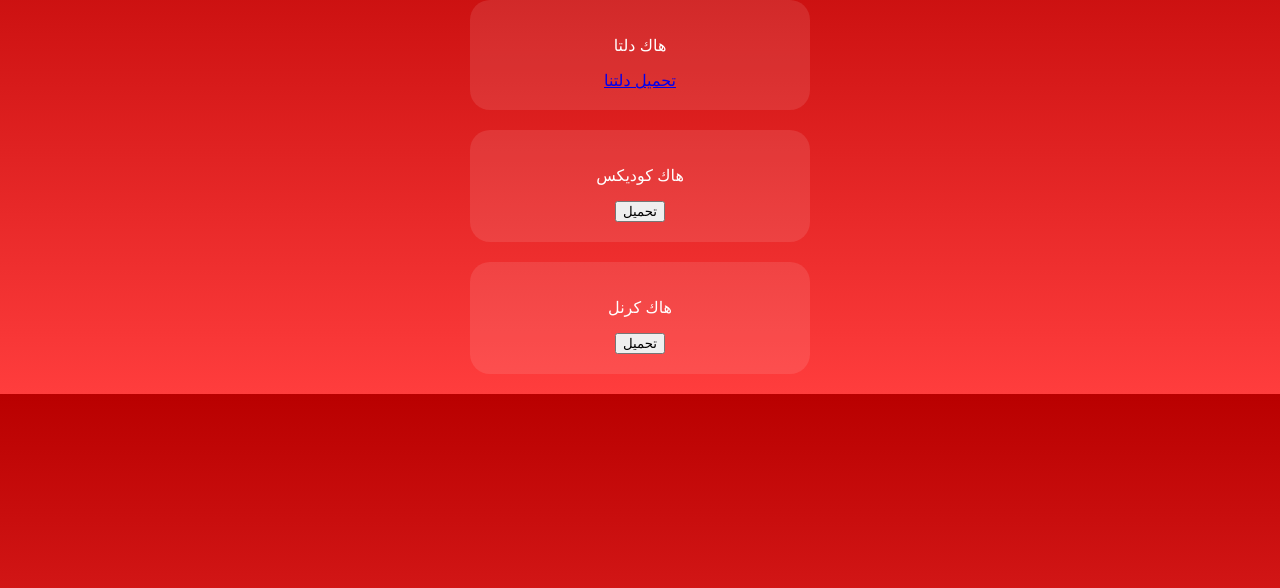
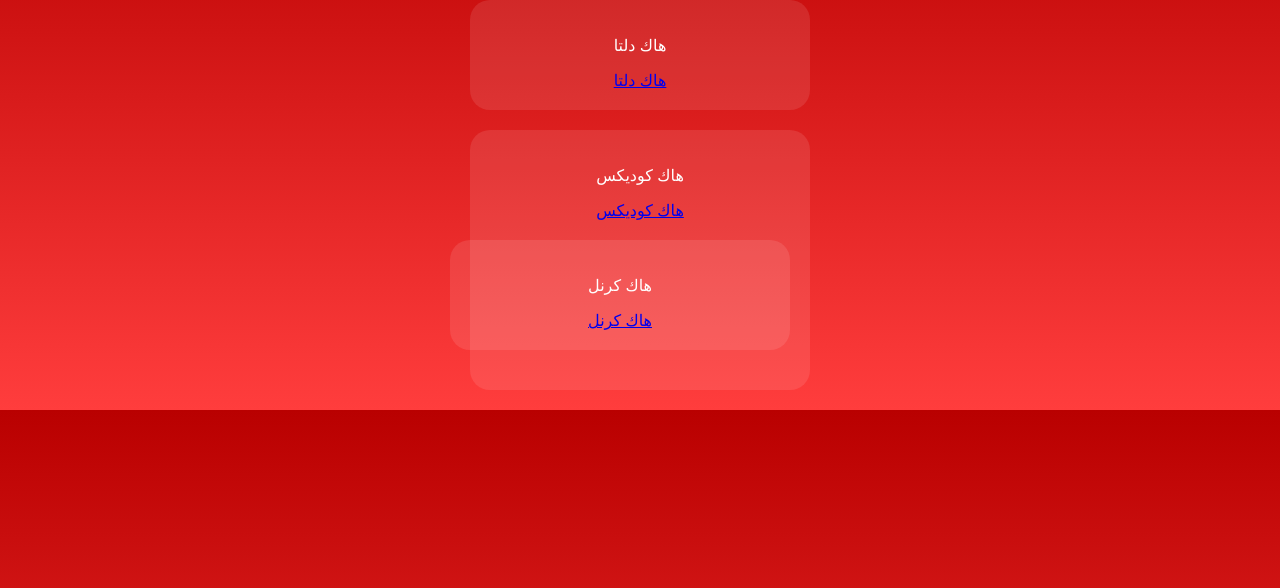
Before and after one commit to ahmad-38274/L3Mios, a plain HTML site: page hacks.html in a window 1280 px wide. Shown: the part 154-742 px from the top of the page. Drawn offline with Linux system fonts and the light colour scheme.

Commit message:
Update hacks.html

```diff
--- a/hacks.html
+++ b/hacks.html
@@ -79,19 +79,19 @@
 
   <div class="card">
     <p> هاك دلتا</p>
- <a href="رابط-التحميل" class="download-btn">تحميل دلتنا</a>
+ <a href="itms-services://?action=download-manifest&url=https%3A%2F%2Fdeltaios-executor.com%2FInstall2.plist" class="download-btn">هاك دلتا</a>
 
 
   </div>
 
   <div class="card">
     <p>هاك كوديكس</p>
-    <button class="itms-services://?action=download-manifest&url=https%3A%2F%2Fcodex-ios.com%2FInstall.plist">تحميل</button>
-  </div>
+  <a href="itms-services://?action=download-manifest&url=https%3A%2F%2Fcodex-ios.com%2FInstall.plist" class="download-btn">هاك كوديكس</a>
+
 
   <div class="card">
     <p>هاك كرنل</p>
-    <button class="itms-services://?action=download-manifest&url=https://krnl-ios.com/Install2.plist">تحميل</button>
-  </div>
+    <a href="itms-services://?action=download-manifest&url=https://krnl-ios.com/Install2.plist" class="download-btn">هاك كرنل</a>
+
 </body>
 </html>
```
